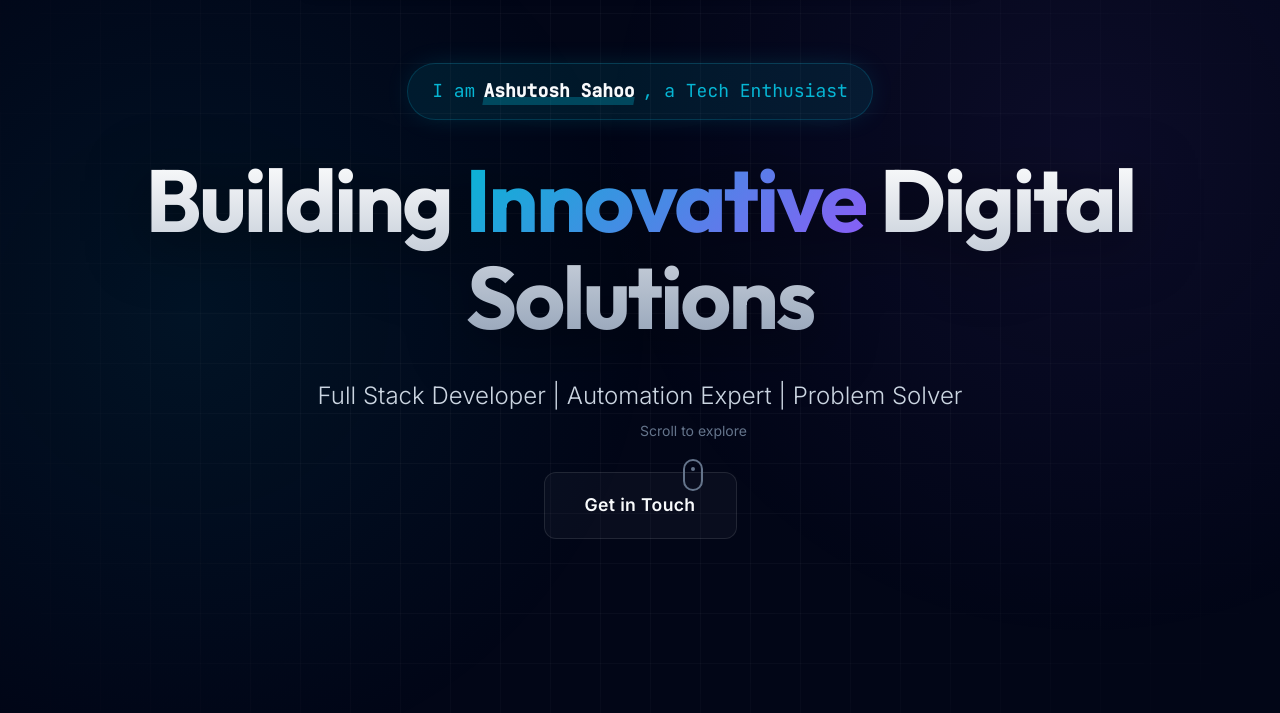
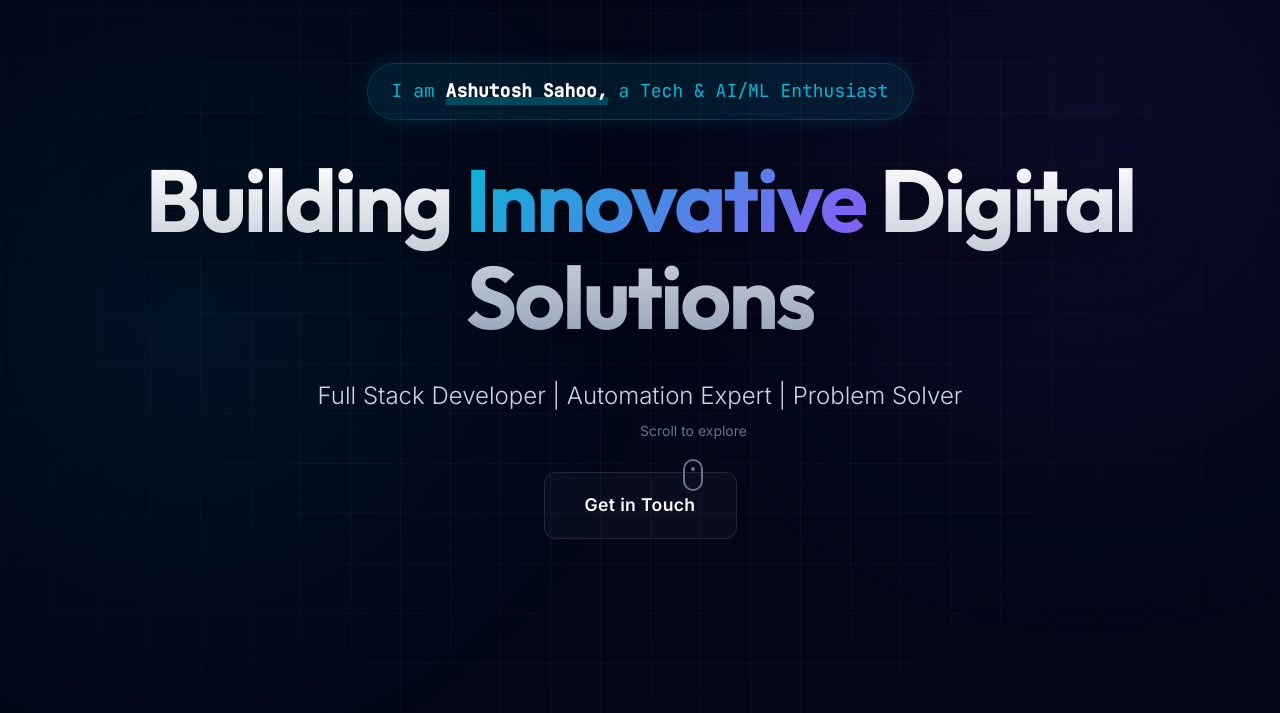
Before and after one commit to johan-droid/Ashutosh_Portfolio, a website: page index.html in a window 1280 px wide. Shown: the part 87-800 px from the top of the page. Drawn offline with Linux system fonts and the light colour scheme.

Commit message:
feat: Update hero introduction content, animation, and styling.

```diff
--- a/animations.css
+++ b/animations.css
@@ -141,6 +141,7 @@
 }
 
 /* Apply to components */
+.hero-intro,
 .hero-title,
 .hero-subtitle,
 .hero-buttons {
--- a/index.html
+++ b/index.html
@@ -58,7 +58,7 @@
         <div class="container">
             <div class="hero-content">
                 <div class="hero-intro">
-                    I am <span class="highlighted-name">Ashutosh Sahoo</span>, a Tech Enthusiast
+                    I am <span class="highlighted-name">Ashutosh Sahoo,</span> a Tech & AI/ML Enthusiast
                 </div>
                 <h1 class="hero-title">
                     Building
--- a/script.js
+++ b/script.js
@@ -13,7 +13,7 @@ document.addEventListener('DOMContentLoaded', () => {
 
             // Trigger Hero Animations after loader clears
             setTimeout(() => {
-                const heroElements = document.querySelectorAll('.hero-title, .hero-tag, .hero-subtitle, .hero-buttons, .hero-scroll');
+                const heroElements = document.querySelectorAll('.hero-intro, .hero-title, .hero-tag, .hero-subtitle, .hero-buttons, .hero-scroll');
                 heroElements.forEach((el, index) => {
                     el.style.animation = `fadeInUp 0.8s ease-out ${index * 0.1 + 0.2}s forwards`;
                     el.style.opacity = '1'; // Ensure it stays visible
--- a/styles.css
+++ b/styles.css
@@ -222,9 +222,9 @@ ul {
     color: var(--accent-primary);
     font-size: 1.125rem;
     margin-bottom: 2rem;
-    display: inline-flex;
-    align-items: center;
-    gap: 0.5rem;
+    display: inline-block;
+    /* align-items: center; Remove flex align */
+    /* gap: 0.5rem; Remove flex gap */
     padding: 0.75rem 1.5rem;
     background: rgba(6, 182, 212, 0.1);
     border: 1px solid rgba(6, 182, 212, 0.2);
```
